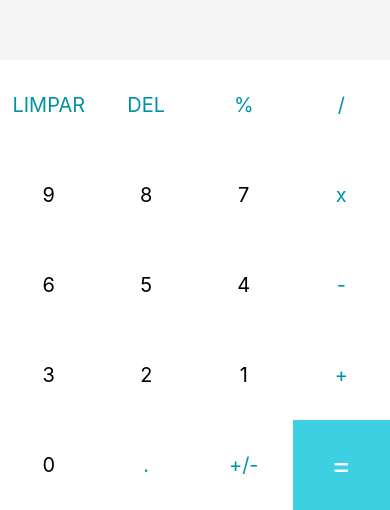
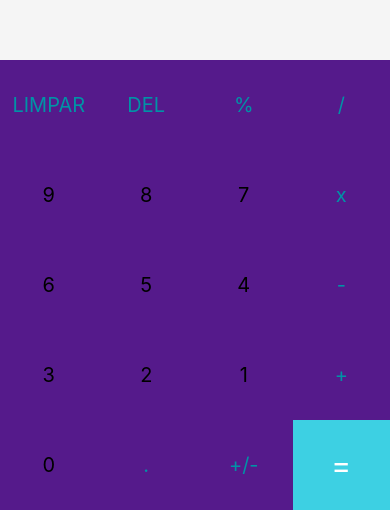
Before and after one commit to Mtzinn10/Projeto-CalculadoraTwo, a React Native app in the folder NovaCalculadora/: screen / in a window 390 px wide. Shown: the part 334-844 px from the top of the page. Built offline with nearby package versions, Linux system fonts and the light colour scheme.

Commit message:
alteração da cor do teclado

```diff
--- a/NovaCalculadora/App.js
+++ b/NovaCalculadora/App.js
@@ -120,7 +120,7 @@ const styles = StyleSheet.create({
     flexWrap: 'wrap',
   },
   button: {
-    backgroundColor: 'white',
+    backgroundColor: '#551A8B',
     alignItems: 'center',
     justifyContent: 'center',
     minWidth: 90,
```
